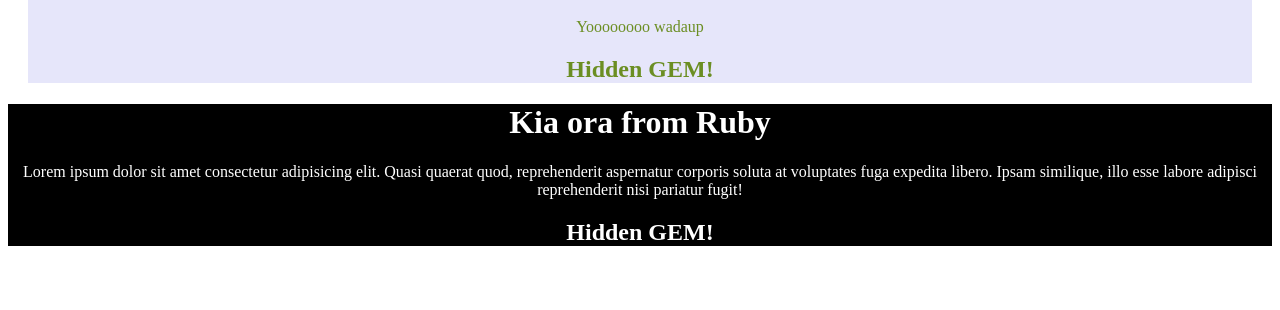
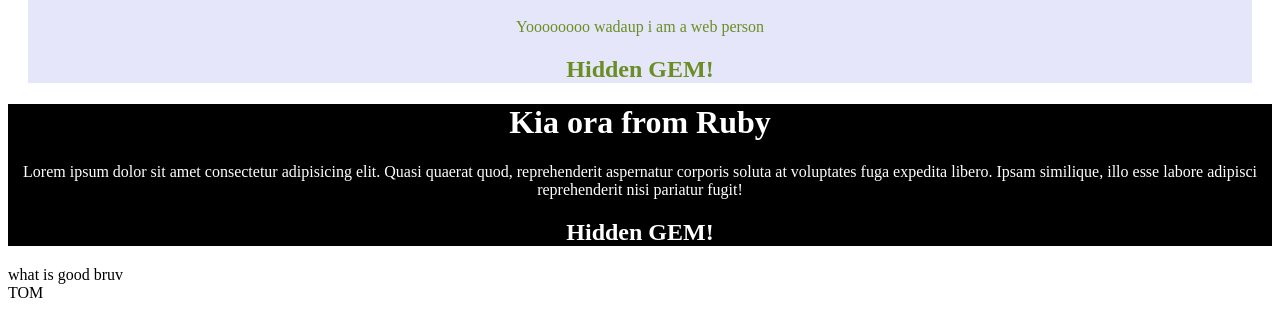
Before and after one commit to utkuyalcinyoobee/github_test, a plain HTML site: page index.html in a window 1280 px wide. Shown: the part 725-1035 px from the top of the page. Before the commit the page ends 991 px from the top, so only its background shows below. Drawn offline with Linux system fonts and the light colour scheme.

Commit message:
Update index.html

```diff
--- a/index.html
+++ b/index.html
@@ -39,14 +39,23 @@
 
     <div id="isaac_div">
         <h1>Kia ora from Isaac</h1>
-        <p>Yoooooooo wadaup</p>
+        <p>Yoooooooo wadaup i am a web person</p>
         <h2 id="isaac_hidden" class="hidden">Hidden GEM!</h2>
     </div>
+
     <div id="ruby_div">
       <h1>Kia ora from Ruby</h1>
+
       <p>Lorem ipsum dolor sit amet consectetur adipisicing elit. Quasi quaerat quod, reprehenderit aspernatur corporis soluta at voluptates fuga expedita libero. Ipsam similique, illo esse labore adipisci reprehenderit nisi pariatur fugit!</p>
       <h2 id="isaac_hidden" class="hidden">Hidden GEM!</h2>
   </div>
+
+    <div>
+    what is good bruv
+    </div>
+
+    <div>TOM</div>
+
     <script src="./javascript.js"></script>
 </body>
 </html>
```
